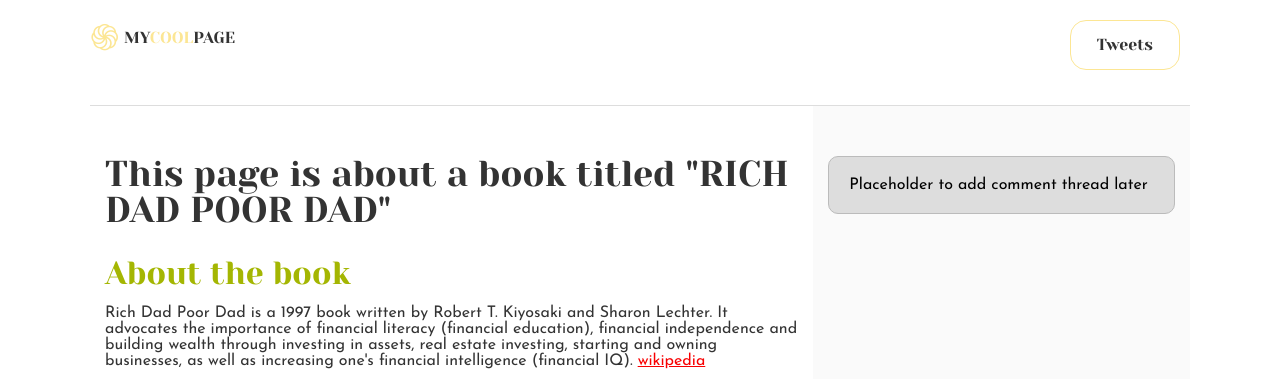
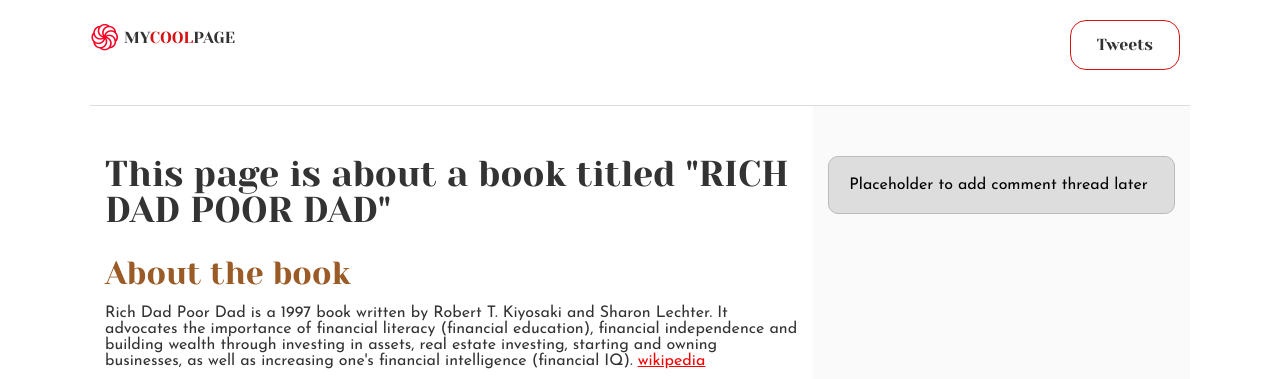
Before and after one commit to yuslove1/My_First_Portfolio, a plain HTML site: page css_basic/index.html in a window 1280 px wide. Shown: the top 379 px of the page. Drawn offline with Linux system fonts and the light colour scheme.

Commit message:
made some changes to the styles

```diff
--- a/css_basic/styles.css
+++ b/css_basic/styles.css
@@ -20,7 +20,7 @@
 }
 
 .right{
-    border: 1px solid #fce694;
+    border: 1px solid #d81213;
     border-radius: 1em;
     padding: 1em;
 
@@ -29,15 +29,15 @@
 
 
 .logo{
-    color: #fce694;
+    color: #f80024;
 }
 
 header li span{
-    color:#fce694; ;
+    color:#d81213; ;
 }
 
 main h2{
-    color: #a4b602;
+    color: #9b5b27;
 }
 
 img{
```
